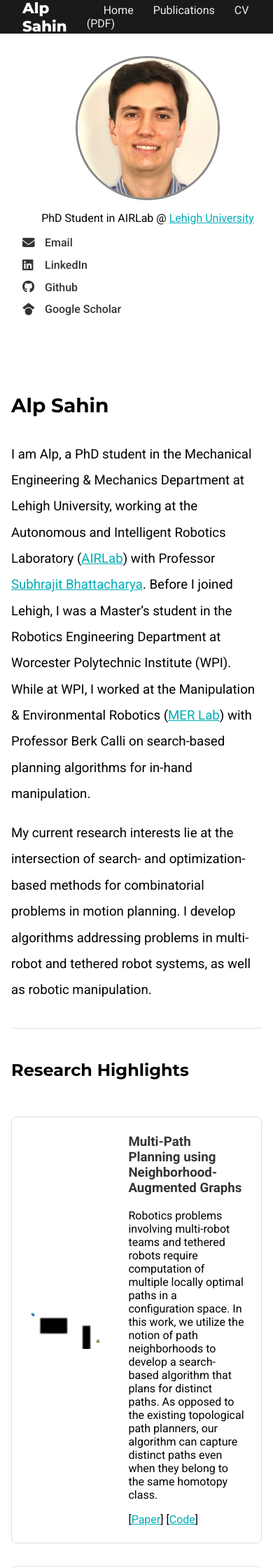
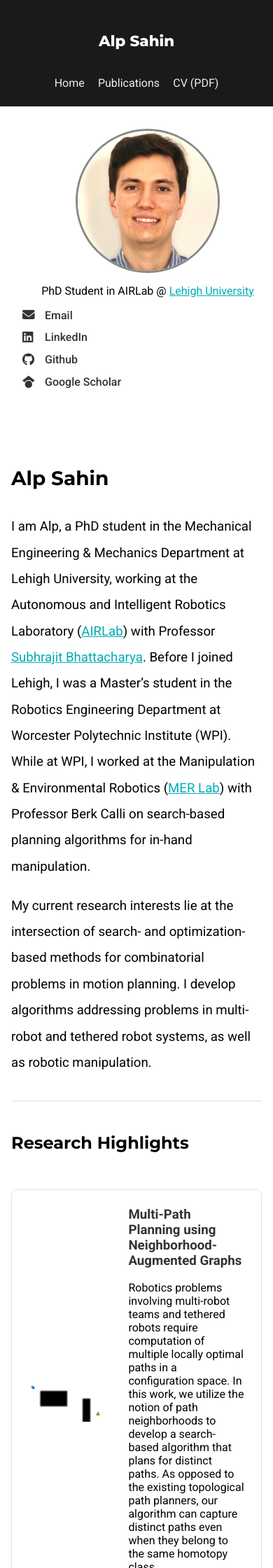
Before and after one commit to asahin1/asahin1.github.io, a Jekyll site: the page built from index.html, in a window 390 px wide. Shown: the top 2240 px of the page at 70% size. Built offline with Jekyll 4.4.1, drawn with Linux system fonts in a browser that asks for light colours; some web fonts are replaced.

Commit message:
make header mobile compatible

```diff
--- a/styles/style.css
+++ b/styles/style.css
@@ -201,6 +201,33 @@ footer {
     }
 }
 
+@media (max-width: 450px) {
+    header {
+        height: auto;
+        min-height: fit-content;
+        flex-direction: column;
+        gap: 1rem;
+        text-align: center;
+        padding: 1.5rem 1rem;
+    }
+
+    header h1 {
+        margin: 0;
+        font-size: 1.5rem;
+    }
+
+    nav {
+        display: flex;
+        justify-content: center;
+        flex-wrap: wrap;
+        gap: 1.2rem;
+    }
+
+    nav a {
+        margin: 0;
+    }
+}
+
 .pub-container {
     max-width: 850px;      /* Restricts the width so long citations are easy to read */
     margin: 40px auto;     /* Centers the container and adds space top/bottom */
```
